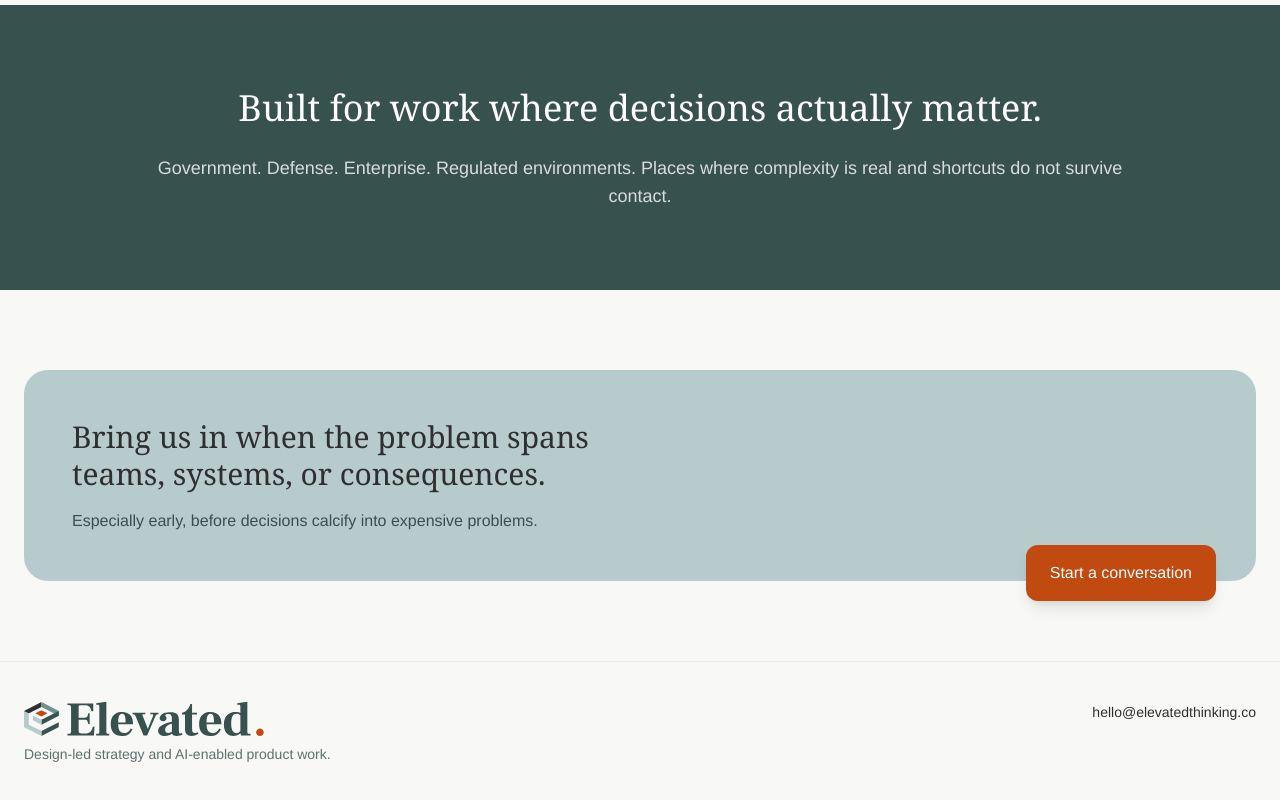
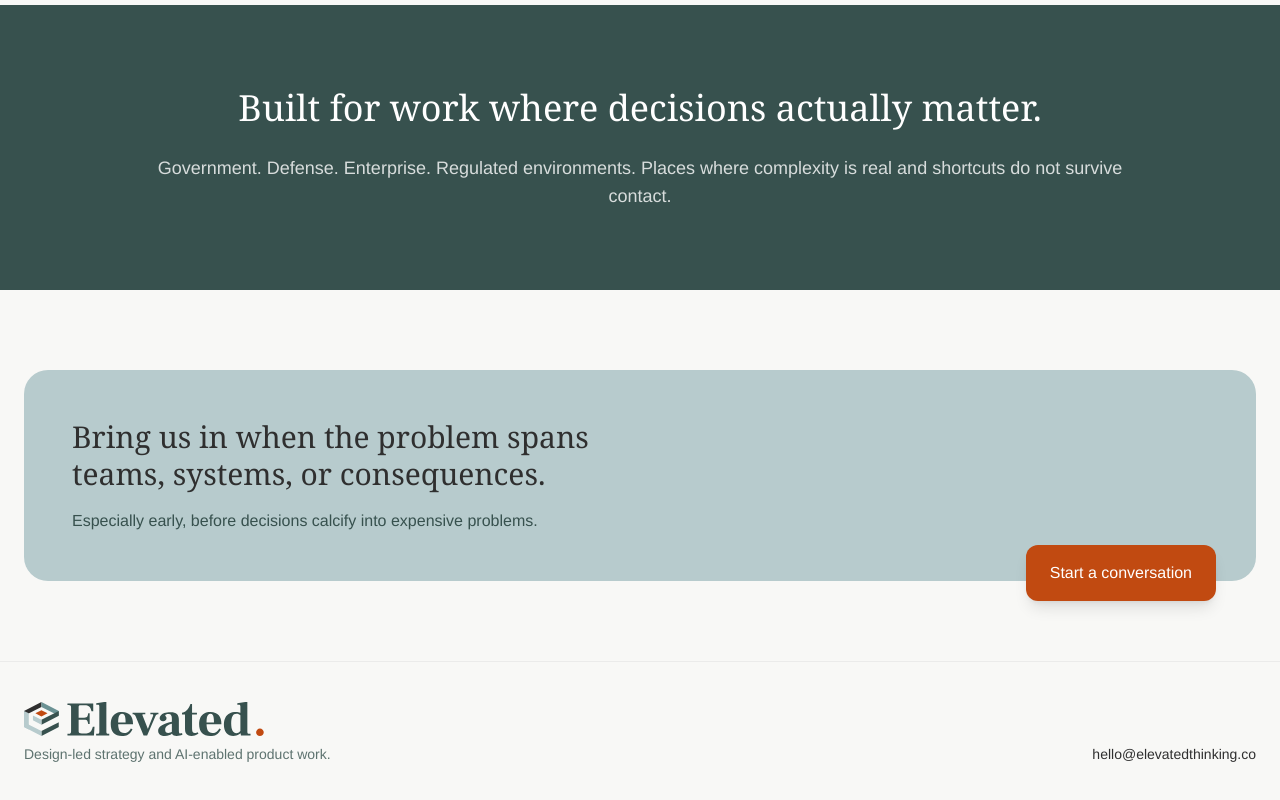
Before and after one commit to eslutz/Elevated-Thinking-Website, a React (Vite) app: page / in a window 1280 px wide. Shown: the part 4357-5157 px from the top of the page. Built offline with nearby package versions, Linux system fonts and the light colour scheme.

Commit message:
Align footer contact with brand copy

```diff
--- a/src/App.tsx
+++ b/src/App.tsx
@@ -249,7 +249,7 @@ export default function ElevatedOnePageSite() {
       </main>
 
       <footer id="contact" className="border-t border-black/5 px-6 py-10">
-        <div className="mx-auto flex max-w-7xl flex-col justify-between gap-6 lg:flex-row">
+        <div className="mx-auto flex max-w-7xl flex-col justify-between gap-6 lg:flex-row lg:items-end">
           <div>
             <img
               src={logoUrl}
```
Also changed, not shown: 1 other file (tests, documents, lock files or other folders).
